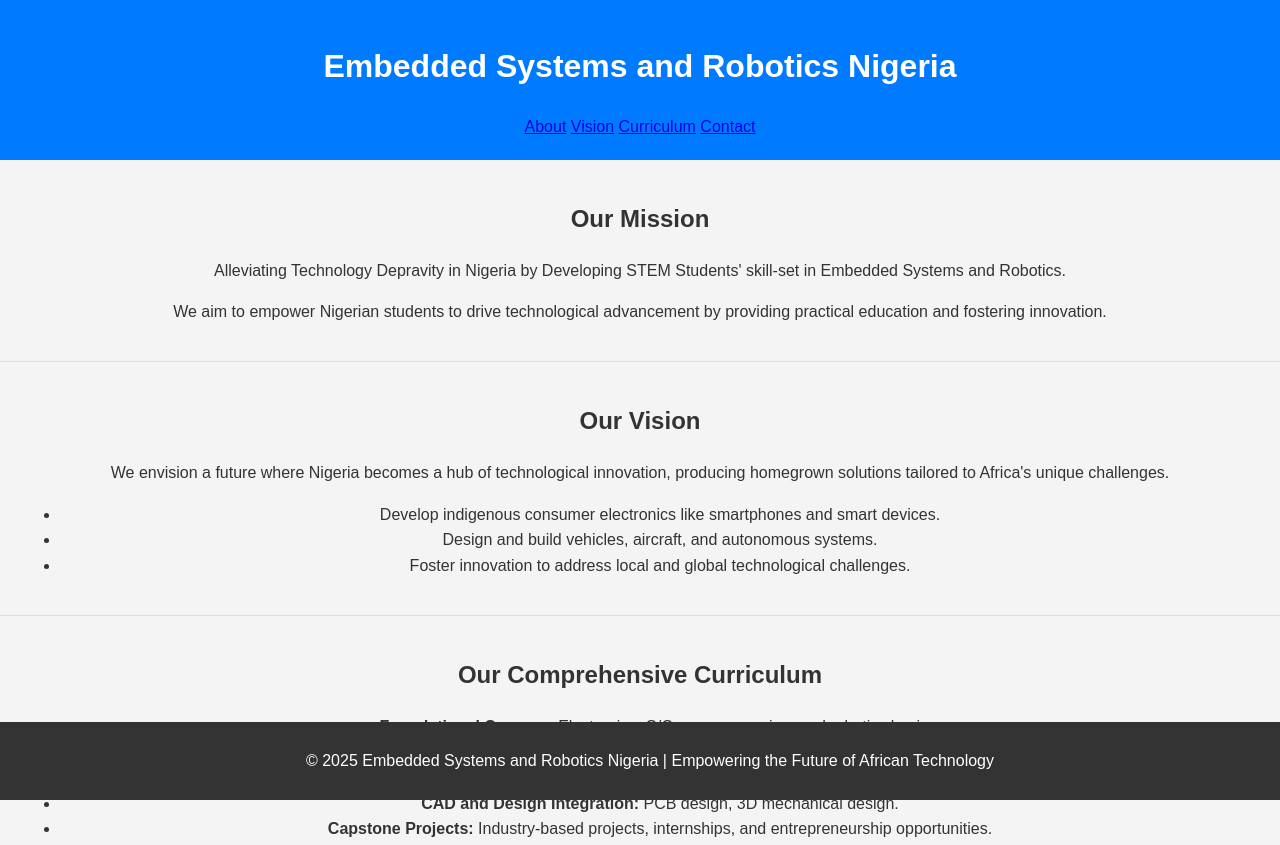
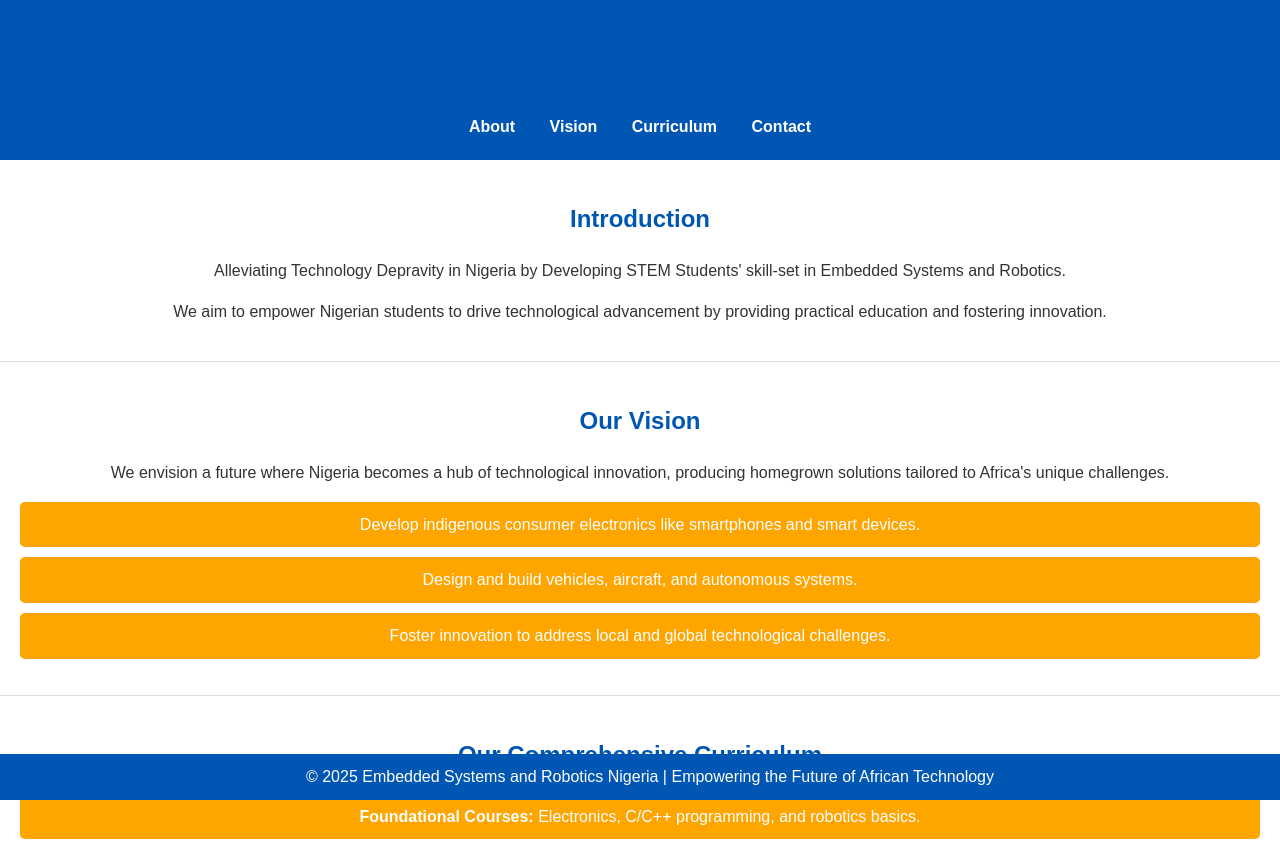
Before and after one commit to victor-ogbonna/esr.github.io, a plain HTML site: page index.html in a window 1280 px wide. Shown: the top 845 px of the page. Drawn offline with Linux system fonts and the light colour scheme.

Commit message:
Update index.html

```diff
--- a/index.html
+++ b/index.html
@@ -5,6 +5,74 @@
     <meta name="viewport" content="width=device-width, initial-scale=1.0">
     <title>Embedded Systems and Robotics Nigeria</title>
     <link rel="stylesheet" href="style.css">
+    <style>
+        body {
+            font-family: 'Arial', sans-serif;
+            background-color: #f4f4f4;
+            color: #333;
+            margin: 0;
+            padding: 0;
+            line-height: 1.6;
+        }
+
+        header {
+            background: #0056b3;
+            color: #fff;
+            padding: 20px 0;
+            text-align: center;
+        }
+
+        nav a {
+            color: #fff;
+            margin: 0 15px;
+            text-decoration: none;
+            font-weight: bold;
+        }
+
+        nav a:hover {
+            color: #ffa500;
+            text-decoration: underline;
+        }
+
+        section {
+            padding: 20px;
+            text-align: center;
+            border-bottom: 1px solid #ddd;
+            background: #ffffff;
+        }
+
+        h1, h2, h3 {
+            color: #0056b3;
+        }
+
+        ul {
+            list-style: none;
+            padding: 0;
+        }
+
+        ul li {
+            background: #ffa500;
+            color: #fff;
+            margin: 10px 0;
+            padding: 10px;
+            border-radius: 5px;
+        }
+
+        footer {
+            text-align: center;
+            padding: 10px;
+            background: #0056b3;
+            color: #fff;
+        }
+
+        footer p {
+            margin: 0;
+        }
+
+        html {
+            scroll-behavior: smooth;
+        }
+    </style>
 </head>
 
 <body>
@@ -19,12 +87,12 @@
     </header>
 
     <section id="about">
-        <h2>Our Mission</h2>
+        <h2>Introduction</h2>
         <p>Alleviating Technology Depravity in Nigeria by Developing STEM Students' skill-set in Embedded Systems and Robotics.</p>
         <p>We aim to empower Nigerian students to drive technological advancement by providing practical education and fostering innovation.</p>
     </section>
 
-    <section id="Our Vision">
+    <section id="vision">
         <h2>Our Vision</h2>
         <p>We envision a future where Nigeria becomes a hub of technological innovation, producing homegrown solutions tailored to Africa's unique challenges.</p>
         <ul>
@@ -50,7 +118,7 @@
         <p>Email: esrnigeria@gmail.com</p>
         <p>Location: Lion Science Park, University of Nigeria Nsukka</p>
         <p>Phone: +2349036494405</p>
-        <p>CEO: Victor Ogbonn | General Manager: Grace Ajiboye</p>
+        <p>CEO: Victor Ogbonna | General Manager: Grace Ajiboye</p>
     </section>
 
     <footer>
```
